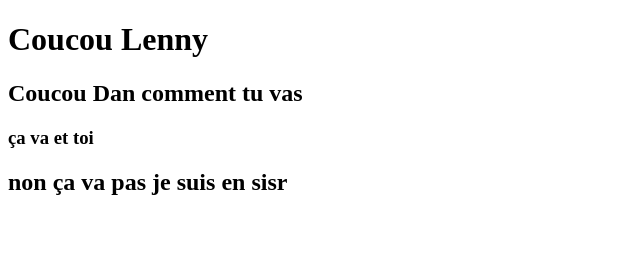
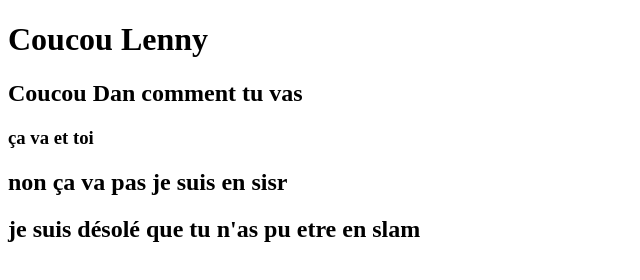
Before and after one commit to DanouBitton/tp-php-test, a plain HTML site: page index.html in a window 1280 px wide. Shown: the whole page, without its empty margins (0-640 px from the left). Drawn offline with Linux system fonts and the light colour scheme.

Commit message:
add code dans "index.html"

```diff
--- a/index.html
+++ b/index.html
@@ -10,6 +10,7 @@
     <h2><b>Coucou Dan comment tu vas</b></h2>
     <h3>ça va et toi </h3>
     <h2>non ça va pas je suis en sisr</h2>
+    <h2>je suis désolé que tu n'as pu etre en slam</h2>
 </div>
 </body>
 </html>
```
